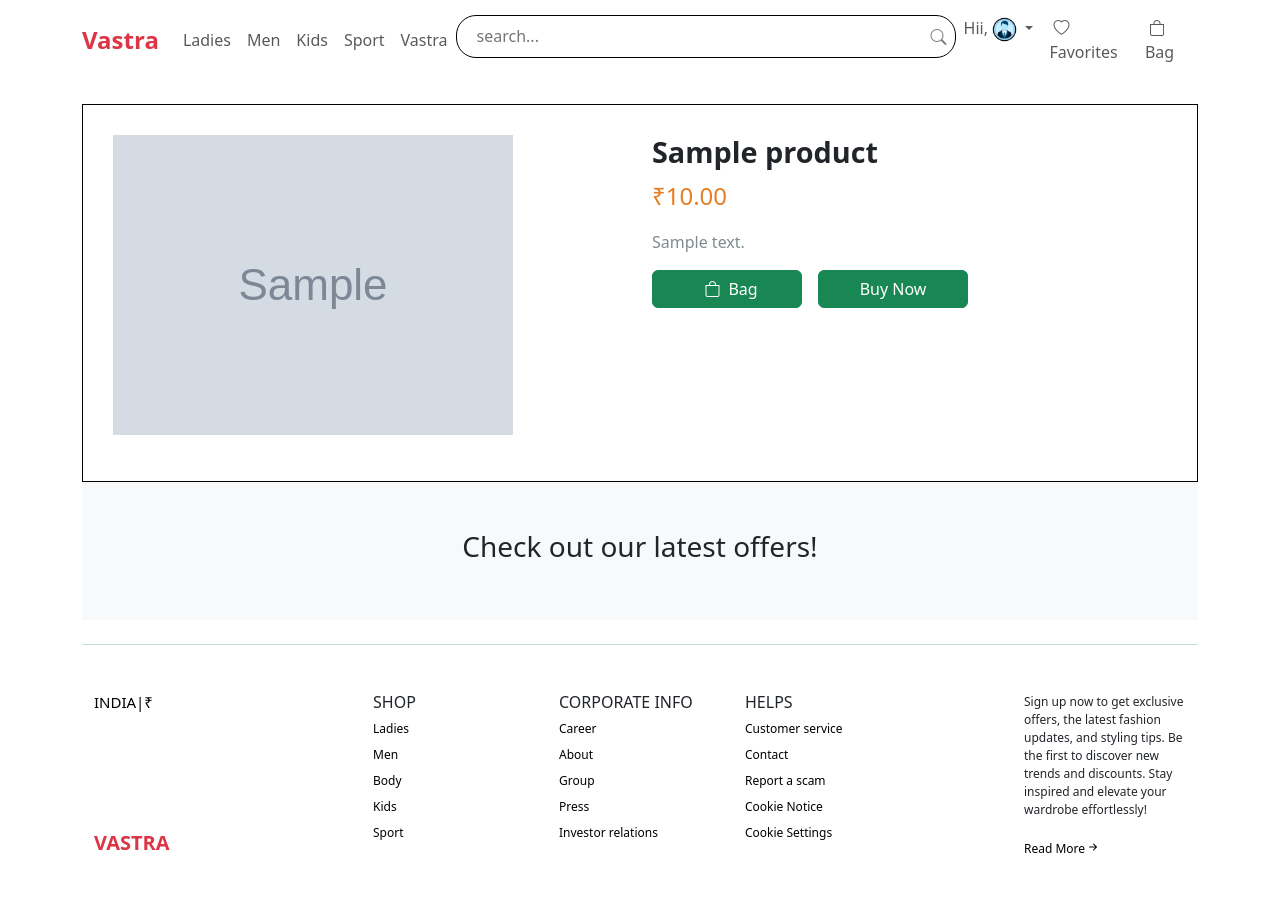
After one commit to developerteams-in/Vastra, a CodeIgniter 4 app: the page made by app/Views/product_view.php in a window 1280 px wide. The commit adds this page. Run offline with PHP 8.4 and a stand-in for CodeIgniter, Linux system fonts and the light colour scheme; the template is opened without the code that fills it: most values are stand-ins (such as "Sample title", 1, 10 or a date in 2020); grey boxes marked "Sample" are stand-in pictures; data that the repository does not hold is empty; some libraries are stand-ins or nearby versions.

Commit message:
product_view page update

```diff
--- a/app/Config/Routes.php
+++ b/app/Config/Routes.php
@@ -62,3 +62,7 @@ $routes->get('/kids', 'ProductController::kids'); //
 
 $routes->get('products_list/edit/(:num)', 'ProductController::edit/$1');
 $routes->post('products_list/update/(:num)', 'ProductController::update/$1');
+
+
+$routes->get('product_view/(:num)', 'Product_view::showProduct_view/$1');
+$routes->get('product_view', 'Product_view::showProduct_view/$1');
--- /dev/null
+++ b/app/Views/product_view.php
@@ -0,0 +1,165 @@
+<?= $this->extend('layout') ?>
+<?= $this->section('content') ?>
+<?php
+    $user = session()->get('user');
+?>
+<!DOCTYPE html>
+<html lang="en">
+
+<head>
+    <meta charset="UTF-8">
+    <meta name="viewport" content="width=device-width, initial-scale=1.0">
+    <meta property="og:title" content="<?= esc($product['productName']) ?>" />
+    <meta property="og:description" content="<?= esc($product['productDescription']) ?>" />
+    <meta property="og:image" content="<?= base_url('uploads/' . esc($product['productImage'])) ?>" />
+    <meta property="og:type" content="product" />
+    <title><?= esc($product['productName']) ?></title>
+    <link href="https://cdn.jsdelivr.net/npm/bootstrap@5.3.0-alpha3/dist/css/bootstrap.min.css" rel="stylesheet">
+    <style>
+        .product-img {
+            max-width: 100%;
+            height: auto;
+        }
+        .product-title {
+            font-size: 1.8rem;
+            font-weight: bold;
+        }
+
+        .product-price {
+            font-size: 1.5rem;
+            color: #e67e22;
+        }
+
+        .product-description {
+            font-size: 1rem;
+            color: #7f8c8d;
+        }
+
+        .action-btns .btn {
+            width: 150px;
+        }
+
+        .product-details-container {
+            padding: 30px;
+            border: 1px solid black; /* Add border to the details container */
+        }
+
+        /* Responsive Image Styling */
+        @media (max-width: 768px) {
+            .product-img {
+                max-width: 100%;
+                height: auto;
+            }
+        }
+
+        /* Footer links styling */
+        .footer-links li {
+            margin-bottom: 8px;
+        }
+    </style>
+</head>
+
+<body>
+    <div class="container product-details-container">
+        <div class="row">
+            <!-- Left Column for Product Image -->
+            <div class="col-md-6 product-image-container">
+                <!-- <img src="https://cdn.pixabay.com/photo/2023/02/08/06/29/fashion-7775824_1280.jpg" alt="Product Image"
+                    class="img-fluid mb-3" style="max-height: 300px; object-fit: cover;"> -->
+                <img style="max-height: 500px; object-fit: cover;" src="<?= base_url('uploads/' . esc($product['productImage'])) ?>" alt="<?= esc($product['productName']) ?>"
+                    class="product-img mb-3">
+            </div>
+
+            <!-- Right Column for Product Info -->
+            <div class="col-md-6">
+                <h2 class="product-title"><?= esc($product['productName']) ?></h2>
+                <p class="product-price">₹<?= number_format($product['productPrice'], 2) ?></p>
+                <p class="product-description"><?= esc($product['productDescription']) ?></p>
+
+                <div class="d-flex action-btns mt-3">
+                    <!-- Checkout Form -->
+                    <form action="<?= site_url('/product_view') ?>" method="post" class="me-3">
+                        <?= csrf_field() ?>
+                        <input type="hidden" name="product_id" value="<?= esc($product['id']) ?>">
+                        <input type="hidden" name="product_name" value="<?= esc($product['productName']) ?>">
+                        <input type="hidden" name="product_price" value="<?= esc($product['productPrice']) ?>">
+                        <button type="button" class="btn btn-success"onclick="window.location.href = '<?= $user ? '/buy' : '/login' ?>';"><i class="bi bi-bag p-2"></i>Bag</button>
+                    </form>
+                    <!-- Buy Now Form -->
+                    <form action="<?= site_url('product_view/' . esc($product['id'])) ?>" method="post">
+                        <?= csrf_field() ?>
+                        <input type="hidden" name="product_id" value="<?= esc($product['id']) ?>">
+                        <input type="hidden" name="product_name" value="<?= esc($product['productName']) ?>">
+                        <input type="hidden" name="product_price" value="<?= esc($product['productPrice']) ?>">
+                        <button type="button" class="btn btn-success"onclick="window.location.href = '<?= $user ? '/buy' : '/login' ?>';">Buy Now</button>
+
+                    </form>
+                </div>
+            </div>
+        </div>
+    </div>
+
+    <!-- Offers Section -->
+    <section class="bg-light py-5">
+        <div class="container text-center">
+            <h3>Check out our latest offers!</h3>
+        </div>
+    </section>
+    <hr class="border-top border-1 border-success my-4 d-none d-sm-block">
+
+    <!-- Footer -->
+    <footer class="bg-white py-4">
+        <div class="container">
+            <div class="row">
+                <div class="col-md-3">
+                    <h5 class="text-black" style="font-size: 15px; margin-bottom:120px;">INDIA|₹</h5>
+                    <ul class="list-unstyled">
+                        <h5 class="text-danger fw-bold">VASTRA</h5>
+                    </ul>
+                </div>
+                <div class="col-md-2">
+                    <h5 class="fs-6">SHOP</h5>
+                    <ul class="list-unstyled footer-links" style="font-size: 12px;">
+                        <li><a href="#" class="text-black text-decoration-none">Ladies</a></li>
+                        <li><a href="#" class="text-black text-decoration-none">Men</a></li>
+                        <li><a href="#" class="text-black text-decoration-none">Body</a></li>
+                        <li><a href="#" class="text-black text-decoration-none">Kids</a></li>
+                        <li><a href="#" class="text-black text-decoration-none">Sport</a></li>
+                    </ul>
+                </div>
+                <div class="col-md-2">
+                    <h5 class="fs-6">CORPORATE INFO</h5>
+                    <ul class="list-unstyled footer-links" style="font-size: 12px;">
+                        <li><a href="#" class="text-black text-decoration-none">Career</a></li>
+                        <li><a href="#" class="text-black text-decoration-none">About</a></li>
+                        <li><a href="#" class="text-black text-decoration-none">Group</a></li>
+                        <li><a href="#" class="text-black text-decoration-none">Press</a></li>
+                        <li><a href="#" class="text-black text-decoration-none">Investor relations</a></li>
+                    </ul>
+                </div>
+                <div class="col-md-3">
+                    <h5 class="fs-6">HELPS</h5>
+                    <ul class="list-unstyled footer-links" style="font-size: 12px; gap: 15px;">
+                        <li><a href="#" class="text-black text-decoration-none">Customer service</a></li>
+                        <li><a href="#" class="text-black text-decoration-none">Contact</a></li>
+                        <li><a href="#" class="text-black text-decoration-none">Report a scam</a></li>
+                        <li><a href="#" class="text-black text-decoration-none">Cookie Notice</a></li>
+                        <li><a href="#" class="text-black text-decoration-none">Cookie Settings</a></li>
+                    </ul>
+                </div>
+                <div class="col-md-2" style="font-size: 13px;">
+                    <ul class="list-unstyled footer-links" style="font-size: 12px;">
+                        <p>Sign up now to get exclusive offers, the latest fashion updates, and styling tips. Be the first to discover new trends and discounts. Stay inspired and elevate your wardrobe effortlessly!</p>
+                        <a href="#" class="text-black text-decoration-none">Read More<i class="bi bi-arrow-right-short fs-6"></i></a>
+                    </ul>
+                </div>
+            </div>
+        </div>
+    </footer>
+
+    <script src="https://cdn.jsdelivr.net/npm/bootstrap@5.3.0-alpha3/dist/js/bootstrap.bundle.min.js"></script>
+</body>
+
+</html>
+
+<?= $this->endSection() ?>
```
Also changed, not shown: app/Controllers/CartController.php (added, +27 -0 lines), app/Controllers/FavoritesController.php (added, +36 -0 lines), app/Controllers/Product_view.php (added, +59 -0 lines), app/Database/Migrations/2024-11-29-093008_CartItems.php (added, +57 -0 lines), app/Database/Migrations/2024-11-29-093409_Favorites.php (added, +57 -0 lines), app/Models/CartModel.php (added, +27 -0 lines), app/Models/FavoritesModel.php (added, +22 -0 lines), app/Views/home.php (+14 -4 lines), app/Views/kids.php (+0 -8 lines), app/Views/ladies.php (+0 -8 lines), app/Views/men.php (+0 -8 lines), app/Views/sport.php (+0 -8 lines).
